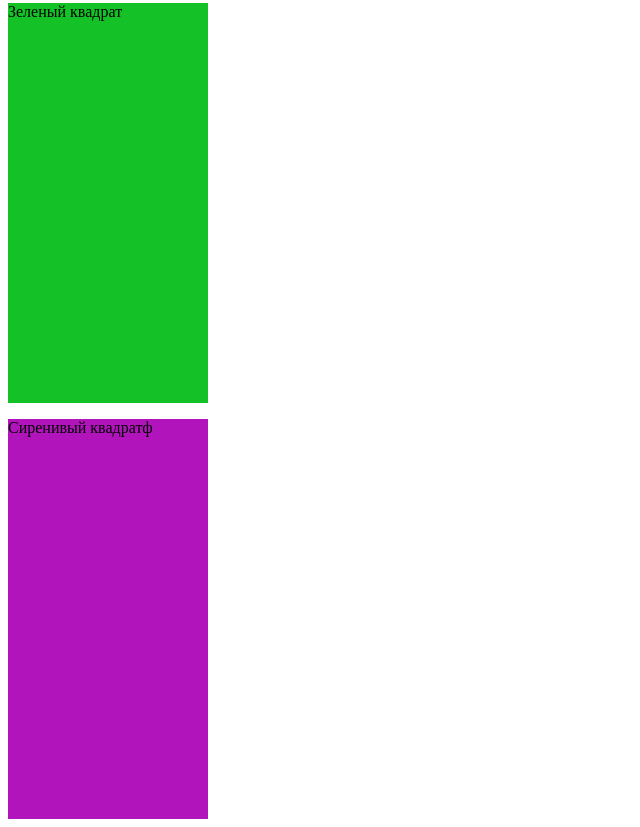
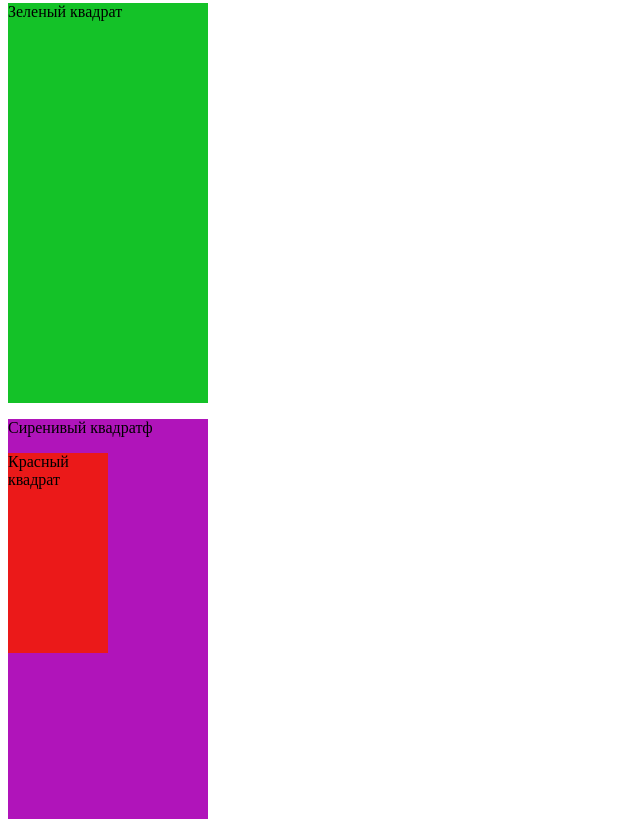
Before and after one commit to DanteS1488/test, a plain HTML site: page index.html in a window 1280 px wide. Shown: the part 909-1736 px from the top of the page, without its empty margins (0-640 px from the left). Drawn offline with Linux system fonts and the light colour scheme.

Commit message:
first html

```diff
--- a/index.html
+++ b/index.html
@@ -18,6 +18,8 @@
 		</div>
 		<div style="width:200px; height:400px; background-color: #B014BA;">
 			<p>Сиренивый квадратф</p>
+		<div style="width:100px; height:200px; background-color:#EB1919 ;">
+			<p>Красный квадрат</p></div>
 		</div>
 	</div>
 </body>
```
